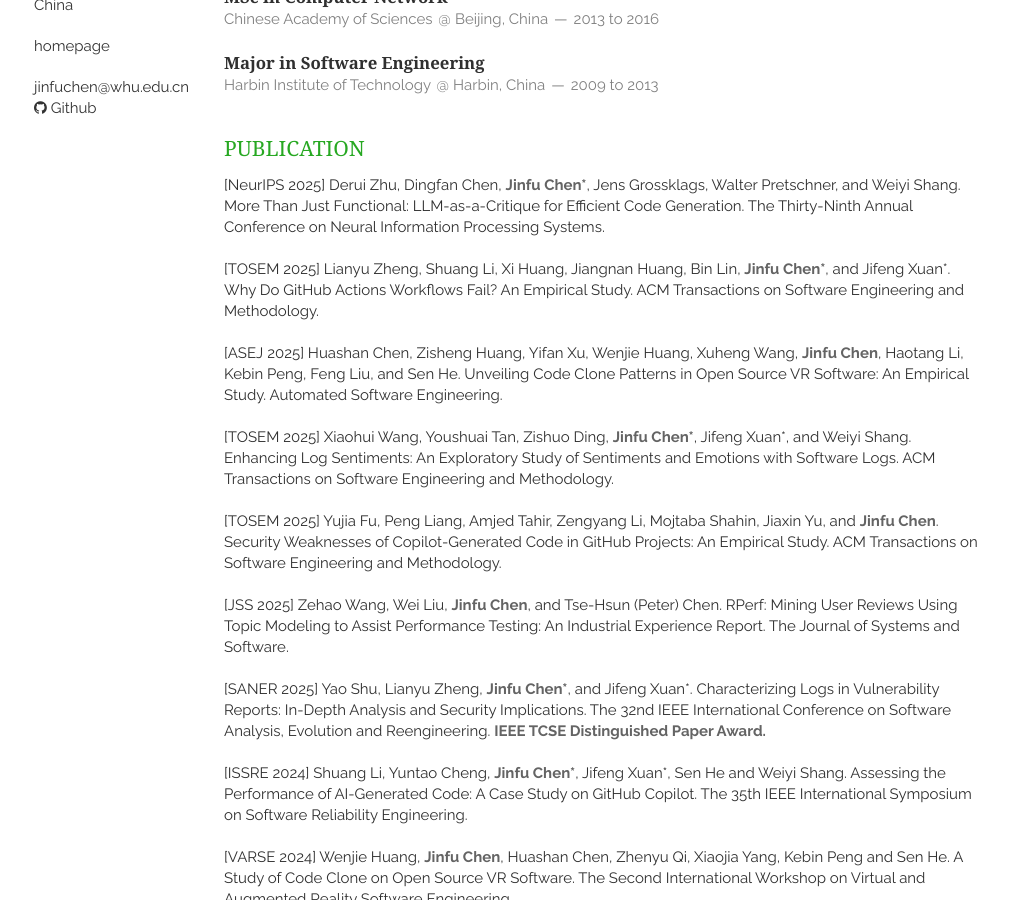
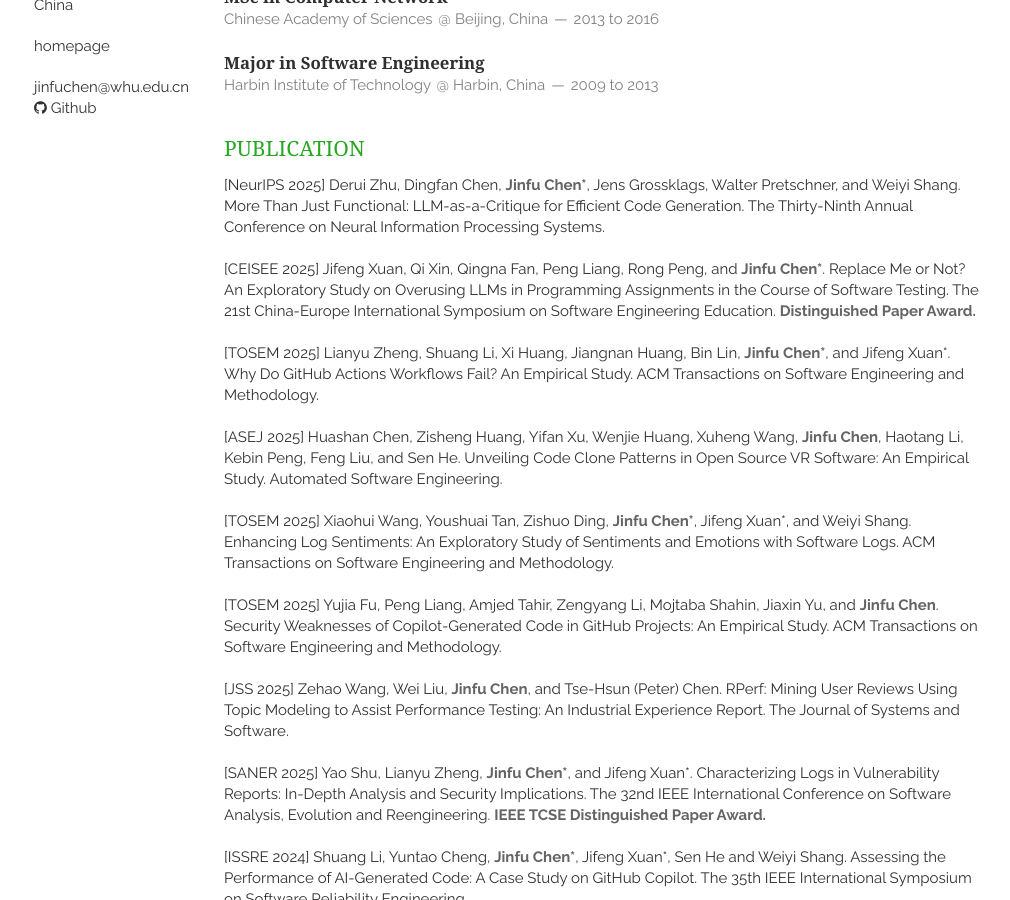
Before and after one commit to jinfuchen/jinfu, a Jekyll site: the page built from index.html, in a window 1280 px wide and 900 px high, scrolled down 403 px. Shown: the whole window, without its empty margins (136-1146 px from the left). Built offline with Jekyll 4.4.1, drawn with Linux system fonts in a browser that asks for light colours; nearby versions of some CDN libraries; the list of posts is cut into pages by our own code; some of the changed text lies outside the part shown.

Commit message:
CEISEE 2025

```diff
--- a/_includes/award.html
+++ b/_includes/award.html
@@ -2,6 +2,7 @@
     <h1>Awards</h1>
     <article>
         <p>  IEEE TCSE Distinguished Paper Award (SANER 2025)</p>
+        <p>  CEISEE 2025 Distinguished Paper Award</p>
     	<p>  ACM SIGSOFT Distinguished Paper Award (ICSE 2020)</p>
         <p>  ACM SIGAI student travel award </p>
         <p>  Concordia Accelerator Award </p>
--- a/_includes/publication.html
+++ b/_includes/publication.html
@@ -13,6 +13,9 @@
 
     <article>
       <p>[NeurIPS 2025] Derui Zhu, Dingfan Chen, <em>Jinfu Chen<sup>*</sup></em>, Jens Grossklags, Walter Pretschner, and Weiyi Shang. More Than Just Functional: LLM-as-a-Critique for Efficient Code Generation. The Thirty-Ninth Annual Conference on Neural Information Processing Systems. </p>
+      <br>
+
+      <p>[CEISEE 2025] Jifeng Xuan, Qi Xin, Qingna Fan, Peng Liang, Rong Peng, and <em>Jinfu Chen<sup>*</sup></em>. Replace Me or Not? An Exploratory Study on Overusing LLMs in Programming Assignments in the Course of Software Testing. The 21st China-Europe International Symposium on Software Engineering Education. <em>Distinguished Paper Award.</em></p>
       <br>
 
       <p>[TOSEM 2025] Lianyu Zheng, Shuang Li, Xi Huang, Jiangnan Huang, Bin Lin, <em>Jinfu Chen<sup>*</sup></em>, and Jifeng Xuan<sup>*</sup>. Why Do GitHub Actions Workflows Fail? An Empirical Study. ACM Transactions on Software Engineering and Methodology. </p>
```
